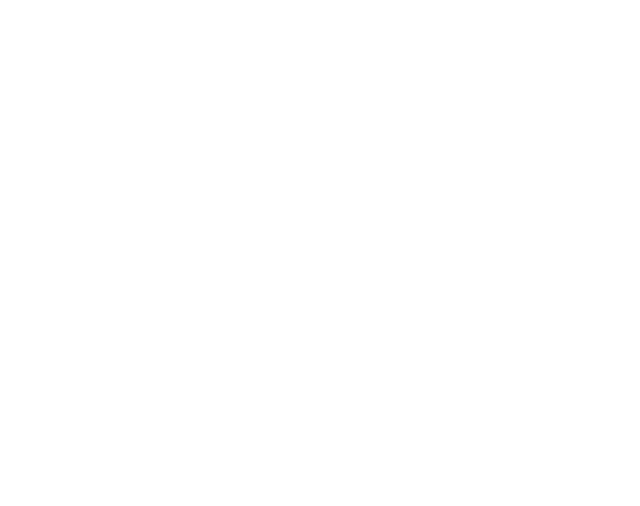
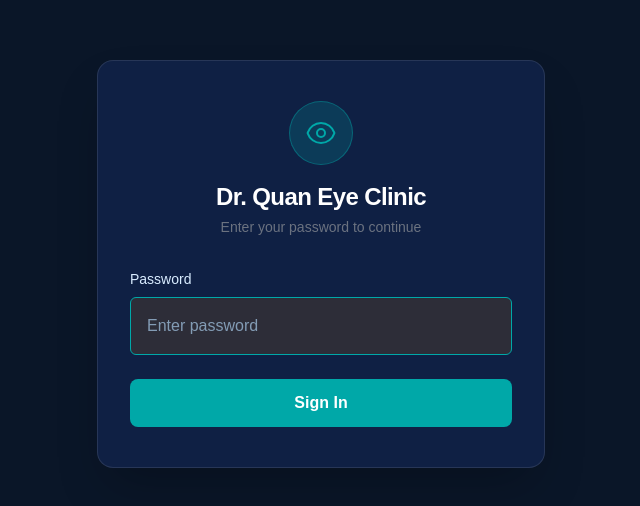
Before and after one commit to Hassanvir/eye_clinic1, a React (Vite) app: page /login in a window 1280 px wide. Before the commit this address had no page. Shown: the part 136-642 px from the top of the page, without its empty margins (319-959 px from the left). Built offline with nearby package versions, Linux system fonts and the light colour scheme; a web font is replaced by a local one.

Commit message:
added auth

```diff
--- /dev/null
+++ b/api/login.js
@@ -0,0 +1,53 @@
+export const config = { runtime: 'nodejs20.x' };
+
+const COOKIE_NAME = 'drquan_auth';
+const COOKIE_MAX_AGE = 60 * 60 * 24 * 7; // 7 days
+
+export default async function handler(req, res) {
+  if (req.method !== 'POST') {
+    return res.status(405).json({ error: 'Method not allowed' });
+  }
+
+  let body;
+  try {
+    body = typeof req.body === 'string' ? JSON.parse(req.body) : req.body;
+  } catch {
+    return res.status(400).json({ error: 'Invalid request body' });
+  }
+
+  const { password } = body ?? {};
+  const secret = process.env.SITE_PASSWORD;
+
+  if (!secret) {
+    return res.status(500).json({ error: 'Server misconfigured — contact administrator.' });
+  }
+
+  if (!password || password !== secret) {
+    // Small delay to slow brute force
+    await new Promise(r => setTimeout(r, 300));
+    return res.status(401).json({ error: 'Incorrect password.' });
+  }
+
+  const token = await makeToken(secret);
+  const isProduction = process.env.VERCEL_ENV === 'production';
+
+  res.setHeader('Set-Cookie',
+    `${COOKIE_NAME}=${token}; HttpOnly; Path=/; Max-Age=${COOKIE_MAX_AGE}; SameSite=Lax${isProduction ? '; Secure' : ''}`
+  );
+
+  return res.status(200).json({ ok: true });
+}
+
+async function makeToken(secret) {
+  const payload = Date.now().toString();
+  const key = await crypto.subtle.importKey(
+    'raw',
+    new TextEncoder().encode(secret),
+    { name: 'HMAC', hash: 'SHA-256' },
+    false,
+    ['sign'],
+  );
+  const sig = await crypto.subtle.sign('HMAC', key, new TextEncoder().encode(payload));
+  const hex = Array.from(new Uint8Array(sig)).map(b => b.toString(16).padStart(2, '0')).join('');
+  return `${payload}.${hex}`;
+}
--- /dev/null
+++ b/api/logout.js
@@ -0,0 +1,8 @@
+export const config = { runtime: 'nodejs20.x' };
+
+const COOKIE_NAME = 'drquan_auth';
+
+export default function handler(req, res) {
+  res.setHeader('Set-Cookie', `${COOKIE_NAME}=; HttpOnly; Path=/; Max-Age=0; SameSite=Lax`);
+  return res.status(200).json({ ok: true });
+}
--- /dev/null
+++ b/middleware.js
@@ -0,0 +1,46 @@
+import { next } from '@vercel/functions';
+
+const COOKIE_NAME = 'drquan_auth';
+const PUBLIC = ['/login', '/api/login', '/api/logout'];
+
+export const config = {
+  matcher: '/:path*',
+};
+
+export default function middleware(request) {
+  const url = new URL(request.url);
+  const { pathname } = url;
+
+  // Static assets — always pass through
+  if (
+    pathname.startsWith('/images/') ||
+    pathname.startsWith('/models/') ||
+    pathname.startsWith('/assets/') ||
+    pathname.startsWith('/_vercel/') ||
+    pathname === '/favicon.ico'
+  ) {
+    return next();
+  }
+
+  // Public routes — no auth needed
+  if (PUBLIC.some(p => pathname === p || pathname.startsWith(p + '/'))) {
+    return next();
+  }
+
+  // Check auth cookie
+  const cookieHeader = request.headers.get('cookie') ?? '';
+  const hasAuth = cookieHeader
+    .split(';')
+    .some(c => {
+      const [name, val] = c.trim().split('=');
+      return name === COOKIE_NAME && val?.length > 0;
+    });
+
+  if (!hasAuth) {
+    const loginUrl = new URL('/login', request.url);
+    loginUrl.searchParams.set('from', pathname);
+    return Response.redirect(loginUrl, 302);
+  }
+
+  return next();
+}
--- a/package.json
+++ b/package.json
@@ -16,6 +16,7 @@
     "@react-three/fiber": "^9.1.2",
     "@react-three/postprocessing": "^3.0.4",
     "@tailwindcss/vite": "^4.1.7",
+    "@vercel/functions": "^3.5.0",
     "gsap": "^3.13.0",
     "leaflet": "^1.9.4",
     "react": "^19.1.0",
--- a/src/App.jsx
+++ b/src/App.jsx
@@ -1,42 +1,31 @@
 import Hero from './sections/Hero'
 import ShowcaseSection from './sections/ShowcaseSection'
-import Navbar from './components/Navbar'
-import LogoSection from './components/LogoSection'
 import FeatureCard from './sections/FeatureCard'
-import Experience from './sections/Experience'
-import TechStack from './sections/TechStack'
-import Testimonial from './sections/Testimonial'
-import { Route, Router, Routes } from 'react-router-dom'
+import { Route, Routes } from 'react-router-dom'
 import Appointments from './components/Appointments'
 import MainLayout from './components/MainLayout'
 import AnimatedCounter from './components/HeroModel/AnimatedCounter'
+import LoginPage from './components/LoginPage'
 
 const App = () => {
   return (
-    <>
+    <Routes>
+      <Route path="/login" element={<LoginPage />} />
 
-      <Routes>
       <Route element={<MainLayout />}>
-
         <Route path="/"
           element={
             <>
               <Hero />
-                <AnimatedCounter/>
+              <AnimatedCounter />
               <ShowcaseSection />
-                {/* <LogoSection /> */}
               <FeatureCard />
-                {/* <Experience />
-                <TechStack />
-                <Testimonial /> */}
-                <Appointments/>
-                {/* <Contact /> */}
+              <Appointments />
             </>
           }
         />
       </Route>
     </Routes>
-    </>
   )
 }
 
--- a/src/components/Button.jsx
+++ b/src/components/Button.jsx
@@ -22,6 +22,7 @@ const Button = ({ text, className, id }) => {
                         <img src="/images/arrow-down.svg" alt="arrow" />
                     </div>
                 </div>
+
             </a>
     )
 }
--- /dev/null
+++ b/src/components/LoginPage.jsx
@@ -0,0 +1,86 @@
+import { useState } from 'react';
+import { useNavigate, useSearchParams } from 'react-router-dom';
+
+const LoginPage = () => {
+  const navigate = useNavigate();
+  const [searchParams] = useSearchParams();
+  const from = searchParams.get('from') || '/';
+
+  const [password, setPassword] = useState('');
+  const [error, setError] = useState('');
+  const [loading, setLoading] = useState(false);
+
+  const handleSubmit = async (e) => {
+    e.preventDefault();
+    setError('');
+    setLoading(true);
+
+    try {
+      const res = await fetch('/api/login', {
+        method: 'POST',
+        headers: { 'Content-Type': 'application/json' },
+        body: JSON.stringify({ password }),
+      });
+
+      if (res.ok) {
+        navigate(from, { replace: true });
+      } else {
+        const data = await res.json().catch(() => ({}));
+        setError(data.error || 'Incorrect password.');
+      }
+    } catch {
+      setError('Network error — please try again.');
+    }
+
+    setLoading(false);
+  };
+
+  return (
+    <div className="min-h-screen flex items-center justify-center bg-[#0a1628]">
+      <div className="w-full max-w-md px-8 py-10 rounded-2xl shadow-2xl bg-[#0f2044] border border-white/10">
+        {/* Branding */}
+        <div className="flex flex-col items-center mb-8">
+          <div className="w-16 h-16 rounded-full bg-[#00A8A8]/20 flex items-center justify-center mb-4 border border-[#00A8A8]/40">
+            <svg className="w-8 h-8 text-[#00A8A8]" fill="none" viewBox="0 0 24 24" stroke="currentColor" strokeWidth={1.5}>
+              <path strokeLinecap="round" strokeLinejoin="round" d="M2.036 12.322a1.012 1.012 0 0 1 0-.639C3.423 7.51 7.36 4.5 12 4.5c4.638 0 8.573 3.007 9.963 7.178.07.207.07.431 0 .639C20.577 16.49 16.64 19.5 12 19.5c-4.638 0-8.573-3.007-9.963-7.178Z" />
+              <path strokeLinecap="round" strokeLinejoin="round" d="M15 12a3 3 0 1 1-6 0 3 3 0 0 1 6 0Z" />
+            </svg>
+          </div>
+          <h1 className="text-2xl font-bold text-white tracking-tight">Dr. Quan Eye Clinic</h1>
+          <p className="text-[#6B7280] text-sm mt-1">Enter your password to continue</p>
+        </div>
+
+        <form onSubmit={handleSubmit} className="flex flex-col gap-4">
+          <div>
+            <label className="block text-sm text-[#9CA3AF] mb-1">Password</label>
+            <input
+              type="password"
+              value={password}
+              onChange={e => setPassword(e.target.value)}
+              placeholder="Enter password"
+              required
+              autoFocus
+              className="w-full px-4 py-3 rounded-lg bg-[#0a1628] border border-white/10 text-white placeholder-[#4B5563] focus:outline-none focus:border-[#00A8A8] transition-colors"
+            />
+          </div>
+
+          {error && (
+            <p className="text-red-400 text-sm bg-red-400/10 px-3 py-2 rounded-lg border border-red-400/20">
+              {error}
+            </p>
+          )}
+
+          <button
+            type="submit"
+            disabled={loading}
+            className="mt-2 w-full py-3 rounded-lg bg-[#00A8A8] hover:bg-[#008f8f] text-white font-semibold transition-colors disabled:opacity-50 disabled:cursor-not-allowed"
+          >
+            {loading ? 'Signing in...' : 'Sign In'}
+          </button>
+        </form>
+      </div>
+    </div>
+  );
+};
+
+export default LoginPage;
```
Also changed, not shown: vercel.json, 1 other file (tests, documents, lock files or other folders). Lines whose indentation alone changed are shown as unchanged.
